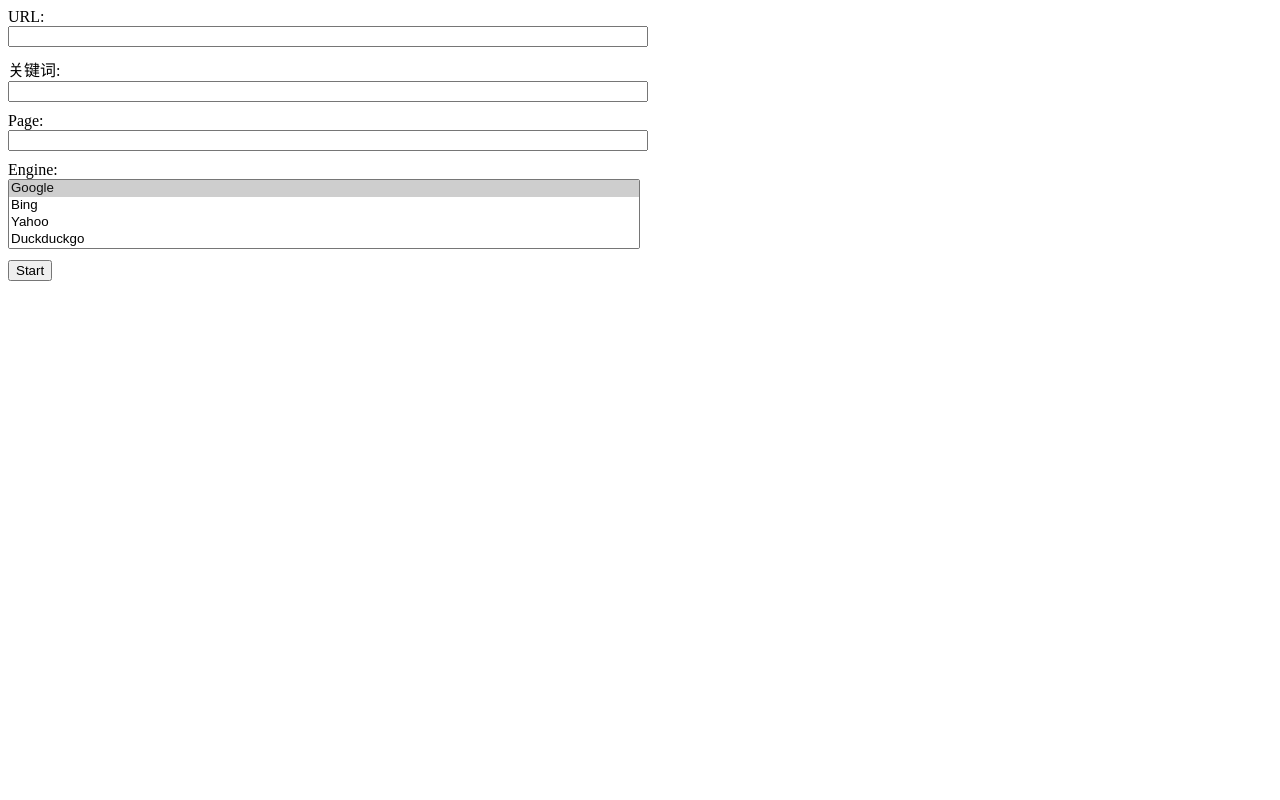
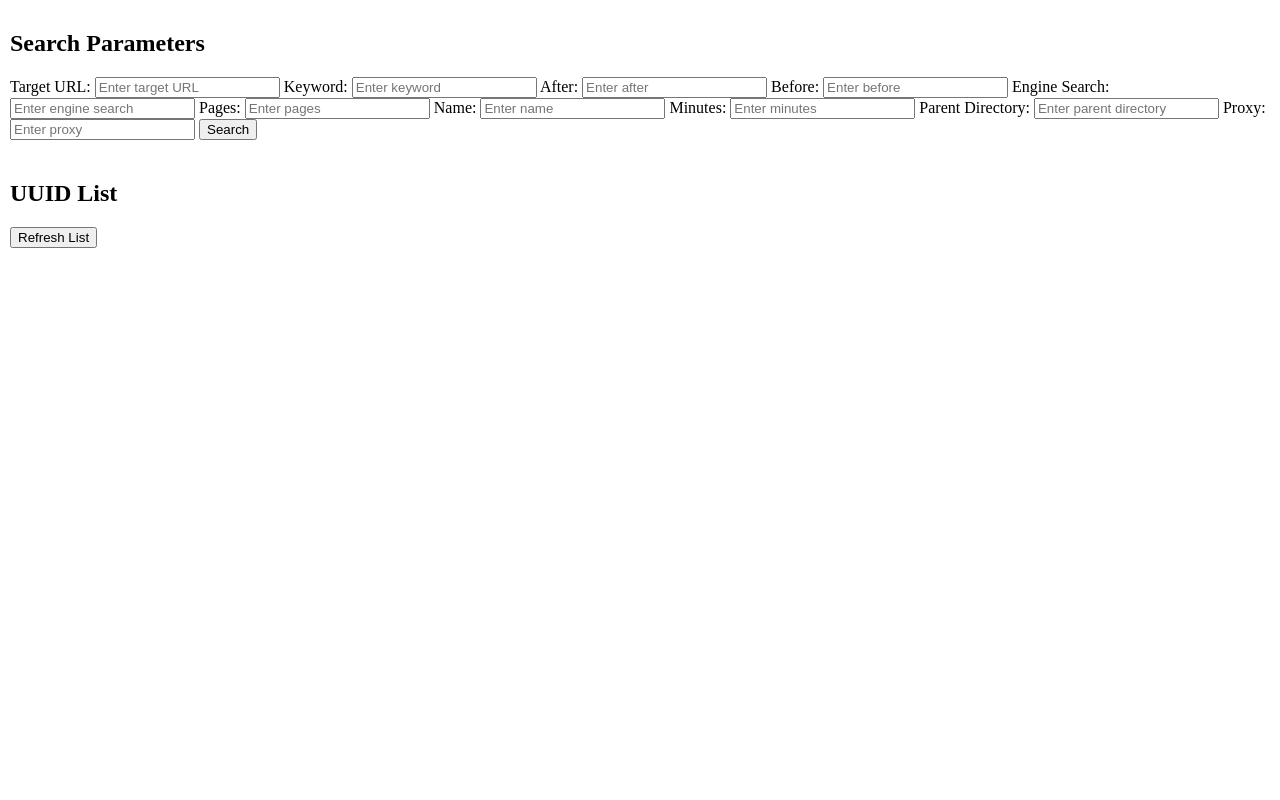
Before and after one commit to noerror77129/hello, a Django app: page / in a window 1280 px wide. Run offline with Django 4.2, Linux system fonts and the light colour scheme.

Commit message:
🎈 perf(index.html): 前端和添加路由接口

```diff
--- a/hello_world/core/views.py
+++ b/hello_world/core/views.py
@@ -108,7 +108,27 @@
         from .models import SearchList
         entry_to_modify = SearchList.objects.all()
         if entry_to_modify:
-            data = serializers.serialize('json', entry_to_modify)
-            return JsonResponse({'status': 'success','data':data},safe=False)
+            # Extract only the 'query' field from each entry
+            data = [entry.uuid for entry in entry_to_modify]
+            return JsonResponse({'status': 'success', 'data': data}, safe=False)
         else:
             return JsonResponse({'status': 'error', 'data': 'no data'})
+
+# 获取搜索任务对应的搜索数据
+@csrf_exempt
+def GetSearchqueryApi(request):
+    if request.method == 'POST':
+        params = json.loads(request.body)
+        uuid = params['uuid']
+        from .models import SearchList
+        search_res = SearchList.objects.filter(uuid=uuid).first()
+        print(search_res)
+        # 检查是否找到匹配的记录
+        if search_res:
+            response_data = {
+                'query_value': search_res.query,
+                'minutes_value': search_res.minutes,
+                }
+            return JsonResponse({'status': 'success','data':response_data})
+        else:
+            return JsonResponse({'status': 'error', 'data': 'no data'})
--- a/hello_world/templates/index.html
+++ b/hello_world/templates/index.html
@@ -1,132 +1,187 @@
 <!DOCTYPE html>
-<html>
+<html lang="en">
 <head>
-    <title>Web服务前端</title>
+    <meta charset="UTF-8">
+    <meta name="viewport" content="width=device-width, initial-scale=1.0">
+    <title>Search Application</title>
+    <style>
+        body {
+            margin: 0;
+            padding: 0;
+        }
+        .container {
+            display: flex;
+            flex-direction: column;
+            height: 100vh;
+        }
+        .input-section {
+            /* 样式定义 */
+            margin: 10px;
+        }
+        .output-section {
+            display: flex;
+            flex: 1;
+        }
+        .left-section {
+            /* 样式定义 */
+            flex: 1;
+            padding: 10px;
+        }
+        .right-section {
+            /* 样式定义 */
+            flex: 1;
+            padding: 10px;
+        }
+    </style>
 </head>
 <body>
-    <div style="display: flex; align-items: flex-start;">
-        <div style="width: 50%;">
-            <label for="url">URL:</label>
-            <input type="text" id="url" name="url" style="width: 100%; margin-bottom: 10px;">
-
-            <label for="keywords">关键词:</label>
-            <input type="text" id="keywords" name="keywords" style="width: 100%; margin-bottom: 10px;">
-
-            <label for="page">Page:</label>
-            <input type="text" id="page" name="page" style="width: 100%; margin-bottom: 10px;">
-
-            <label for="engine">Engine:</label>
-            <select id="engine" name="engine" style="width: 100%; margin-bottom: 10px;" multiple>
-                <option value="Google" selected>Google</option>
-                <option value="Bing">Bing</option>
-                <option value="Yahoo">Yahoo</option>
-                <option value="Duckduckgo">Duckduckgo</option>
-                <option value="Startpage">Startpage</option>
-                <option value="Aol">Aol</option>
-                <option value="Dogpile">Dogpile</option>
-                <option value="Ask">Ask</option>
-                <option value="Mojeek">Mojeek</option>
-                <option value="Brave">Brave</option>
-                <option value="Torch">Torch</option>
-            </select>
-
-            <button onclick="startSearch()">Start</button>
+    <div class="container">
+        <div class="input-section">
+            <h2>Search Parameters</h2>
+            <label for="target_url">Target URL:</label>
+            <input type="text" id="target_url" placeholder="Enter target URL">
+            <label for="keyword">Keyword:</label>
+            <input type="text" id="keyword" placeholder="Enter keyword">
+            <label for="after">After:</label>
+            <input type="text" id="after" placeholder="Enter after">
+            <label for="before">Before:</label>
+            <input type="text" id="before" placeholder="Enter before">
+            <label for="enginesearch">Engine Search:</label>
+            <input type="text" id="enginesearch" placeholder="Enter engine search">
+            <label for="pages">Pages:</label>
+            <input type="number" id="pages" placeholder="Enter pages">
+            <label for="name">Name:</label>
+            <input type="text" id="name" placeholder="Enter name">
+            <label for="minutes">Minutes:</label>
+            <input type="number" id="minutes" placeholder="Enter minutes">
+            <label for="parent_directory">Parent Directory:</label>
+            <input type="text" id="parent_directory" placeholder="Enter parent directory">
+            <label for="proxy">Proxy:</label>
+            <input type="text" id="proxy" placeholder="Enter proxy">
+            <button onclick="sendSearchRequest()">Search</button>
         </div>
-
-        <div style="width: 50%;">
-            <div id="taskList">
-                <!-- 任务列表将在这里显示 -->
+        <div class="output-section">
+            <div class="left-section">
+                <h2>UUID List</h2>
+                <button onclick="refreshList()">Refresh List</button>
+                <ul id="uuidList"></ul>
+            </div>
+            <div class="right-section">
+                <div id="jsonDisplay"></div>
             </div>
         </div>
     </div>
 
     <script>
-        function startSearch() {
-            var url = document.getElementById("url").value.trim();
-            var keywords = document.getElementById("keywords").value.trim();
-            var page = document.getElementById("page").value.trim();
-            var engines = Array.from(document.getElementById("engine").selectedOptions).map(option => option.value);
-
-            if (url === "") {
-                alert("请输入URL");
-                return;
-            }
-            if (page === "") {
-                page = 1;
-            }
-
-            var jsonData = {
-                "query": "site:" + url + " " + keywords,
-                "enginesearch": engines[0], // 默认使用第一个引擎
-                "pages": parseInt(page),
-                "minutes": 1,
-                "parent_directory": "sourcesfile"
+        function sendSearchRequest() {
+            const inputData = {
+                target_url: document.getElementById('target_url').value,
+                keyword: document.getElementById('keyword').value,
+                after: document.getElementById('after').value,
+                before: document.getElementById('before').value,
+                enginesearch: document.getElementById('enginesearch').value,
+                pages: parseInt(document.getElementById('pages').value) || null,
+                name: document.getElementById('name').value,
+                minutes: parseInt(document.getElementById('minutes').value) || null,
+                parent_directory: document.getElementById('parent_directory').value,
+                proxy: document.getElementById('proxy').value,
             };
 
-            // 使用Ajax发送POST请求到RunSearchApi
-            var xhr = new XMLHttpRequest();
-            xhr.open("POST", "/api/RunSearchApi", true);
-            xhr.setRequestHeader("Content-Type", "application/json;charset=UTF-8");
-
-            xhr.onload = function() {
-                if (xhr.status === 200) {
-                    var response = JSON.parse(xhr.responseText);
-                    if (response.status === "success") {
-                        // 添加任务到任务列表
-                        addTask(response.uuid, url, keywords);
-                    } else {
-                        alert("启动搜索失败：" + xhr.statusText);
-                    }
-                } else {
-                    alert("启动搜索失败：" + xhr.statusText);
-                }
-            };
-
-            xhr.send(JSON.stringify(jsonData));
+            // Assuming you are using fetch to send data to the API
+            fetch('api/RunSearchApi', {
+                method: 'POST',
+                headers: {
+                    'Content-Type': 'application/json',
+                },
+                body: JSON.stringify(inputData),
+            })
+            .then(response => response.json())
+            .then(data => {
+                // Display UUID in the left-bottom section
+                const uuidList = document.getElementById('uuidList');
+                const listItem = document.createElement('li');
+                listItem.textContent = data.uuid;
+                listItem.onclick = function() {
+                    displayJson(inputData);
+                };
+                uuidList.prepend(listItem);
+            })
+            .catch(error => console.error('Error:', error));
         }
 
-        function addTask(uuid, url, keywords) {
-            var taskList = document.getElementById("taskList");
-
-            // 创建任务项
-            var taskItem = document.createElement("div");
-
-            // 创建任务名称和结束按钮
-            var taskName = document.createElement("span");
-            taskName.textContent = url + " " + keywords;
-            var endButton = document.createElement("button");
-            endButton.textContent = "End";
-
-            // 在点击结束按钮时，调用endSearch并传递UUID
-            endButton.onclick = function() {
-                endSearch(uuid);
-            };
-
-            taskItem.appendChild(taskName);
-            taskItem.appendChild(endButton);
-            taskList.appendChild(taskItem);
+        function displayJson(data) {
+            // Display JSON data in the right section
+            const jsonDisplay = document.getElementById('jsonDisplay');
+            jsonDisplay.innerHTML = `<pre>${JSON.stringify(data, null, 2)}</pre>`;
         }
 
-        function endSearch(uuid) {
-            var jsonData = {
-                "uuid": uuid
-            };
+        function refreshList() {
+            // 请求GetSearchqueryApi接口获取数据
+            fetch('api/GetSearchListApi', {
+                method: 'POST', // 使用POST请求
+                headers: {
+                    'Content-Type': 'application/json',
+                },
+                // 可能需要根据实际情况传递一些数据
+                body: JSON.stringify({ /* 按需传递数据 */ }),
+            })
+            .then(response => response.json())
+            .then(data => {
+                const uuidList = document.getElementById('uuidList');
+                uuidList.innerHTML = ""; // 清空原有列表
 
-            // 使用Ajax发送POST请求到StopSearchApi
-            var xhr = new XMLHttpRequest();
-            xhr.open("POST", "/api/StopSearchApi", true);
-            xhr.setRequestHeader("Content-Type", "application/json;charset=UTF-8");
+                if (data.status === 'success') {
+                    // 如果有数据，将每个UUID添加到列表中
+                    data.data.forEach(uuid => {
+                        const listItem = document.createElement('li');
+                        listItem.textContent = uuid;
+                        listItem.onclick = function() {
+                            // 点击列表项时请求详细数据
+                            requestDetailedData(uuid);
+                        };
+                        uuidList.appendChild(listItem);
+                    });
+                } else {
+                    // 如果没有数据，显示提示信息
+                    const noDataMessage = document.createElement('li');
+                    noDataMessage.textContent = '暂无数据';
+                    uuidList.appendChild(noDataMessage);
+                }
+            })
+            .catch(error => console.error('Error:', error));
+        }
 
-            xhr.onload = function() {
-                if (xhr.status === 200) {
-                    alert("停止搜索成功！");
-                    // 可以根据需要处理成功后的逻辑
+        function requestDetailedData(uuid) {
+            // 发送详细数据请求
+            fetch('api/GetSearchqueryApi', {
+                method: 'POST',
+                headers: {
+                    'Content-Type': 'application/json',
+                },
+                body: JSON.stringify({ "uuid": uuid }),
+            })
+            .then(response => response.json())
+            .then(data => {
+                const jsonDisplay = document.getElementById('jsonDisplay');
+                jsonDisplay.innerHTML = ""; // 清空原有数据
+
+                if (data.status === 'success') {
+                    // 如果有数据，显示query_value和minutes_value
+                    const queryValue = data.data.query_value;
+                    const minutesValue = data.data.minutes_value;
+
+                    // 创建展示区域
+                    const displayArea = document.createElement('div');
+                    displayArea.innerHTML = `<p>Query Value: ${queryValue}</p><p>Minutes Value: ${minutesValue}</p>`;
+                    jsonDisplay.appendChild(displayArea);
                 } else {
-                    alert("停止搜索失败：" + xhr.statusText);
+                    // 如果没有数据，显示提示信息
+                    const errorMessage = document.createElement('p');
+                    errorMessage.textContent = '查询数据为空';
+                    jsonDisplay.appendChild(errorMessage);
                 }
-            };
-
-            xhr.send(JSON.stringify(jsonData));
+            })
+            .catch(error => console.error('Error:', error));
         }
     </script>
 </body>
--- a/hello_world/urls.py
+++ b/hello_world/urls.py
@@ -26,6 +26,8 @@
     path("api/StopSearchApi", core_views.StopSearchApi),
     # 获取搜索任务列表
     path("api/GetSearchListApi", core_views.GetSearchListApi),
+    # 获取搜索任务对应的搜索数据
+    path("api/GetSearchqueryApi", core_views.GetSearchqueryApi),
     # 基于es的uuid查询数据
     path("api/SearchEsdataApi", core_views.EsDataApi),
     # 下一次搜索不需要requests_save
```
Also changed, not shown: hello_world/core/migrations/0002_searchlist_request_body.py (added).
